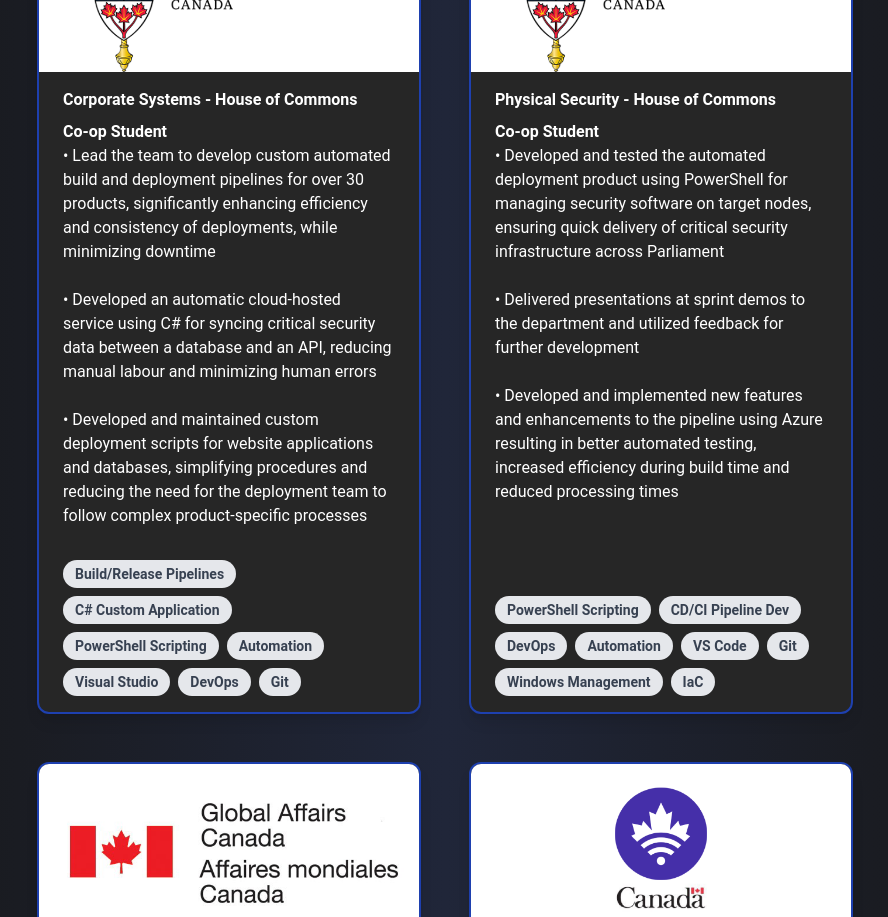
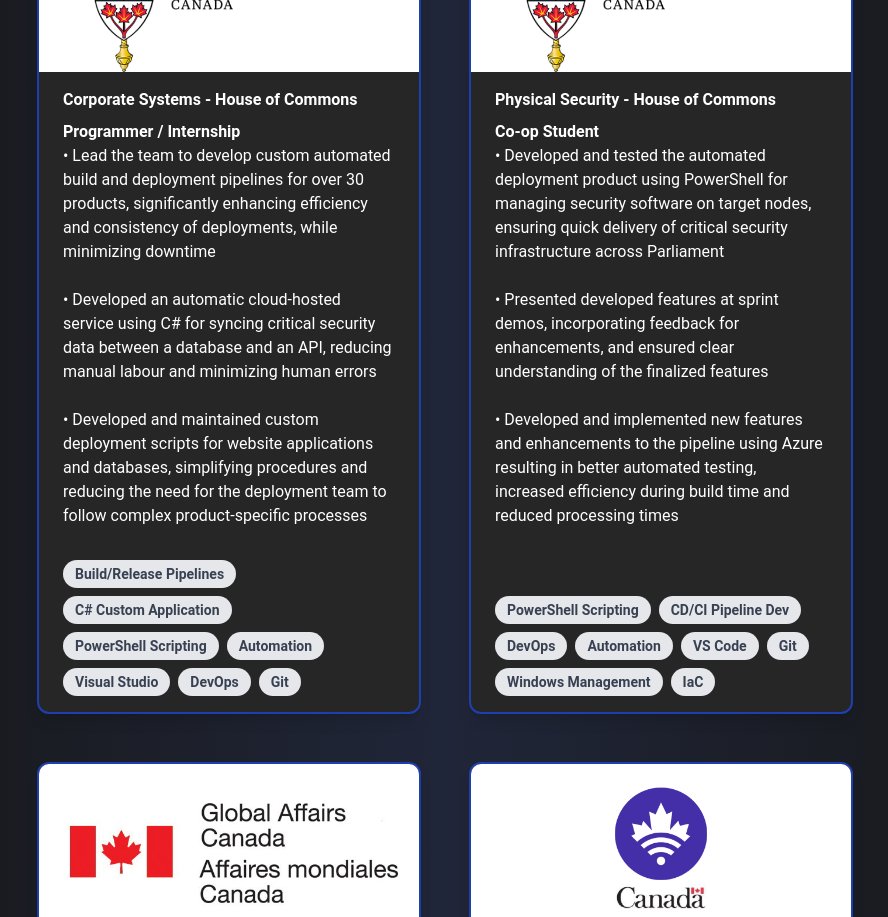
Before and after one commit to SajidI17/sajidi17.github.io, a React (Create React App) app: page / in a window 1280 px wide. Shown: the part 2200-3117 px from the top of the page, without its empty margins (195-1083 px from the left). Built offline with nearby package versions, Linux system fonts and the light colour scheme; the HTML template or start-up script is replaced by a standard one.

Commit message:
Updated work section and resume

```diff
--- a/src/components/Work.jsx
+++ b/src/components/Work.jsx
@@ -16,7 +16,7 @@
             <img className="w-full object-contain" src={HOC} alt="House of Commons Logo"></img>
             <div className="px-6 py-4 h-full">
               <div className="font-bold text-md mb-2">Corporate Systems - House of Commons</div>
-              <p className='font-bold'>Co-op Student</p>
+              <p className='font-bold'>Programmer / Internship</p>
               <p className="text-base">
               • Lead the team to develop custom automated build and deployment pipelines for over 30 products, significantly enhancing efficiency and consistency of deployments, while minimizing downtime
               <br/><br/>•	Developed an automatic cloud-hosted service using C# for syncing critical security data between a database and an API, reducing manual labour and minimizing human errors
@@ -42,7 +42,7 @@
               <p className='font-bold'>Co-op Student</p>
               <p className="text-base">
               • Developed and tested the automated deployment product using PowerShell for managing security software on target nodes, ensuring quick delivery of critical security infrastructure across Parliament
-              <br/><br/>• Delivered presentations at sprint demos to the department and utilized feedback for further development
+              <br/><br/>• Presented developed features at sprint demos, incorporating feedback for enhancements, and ensured clear understanding of the finalized features
               <br/><br/>• Developed and implemented new features and enhancements to the pipeline using Azure resulting in better automated testing, increased efficiency during build time and reduced processing times
               </p>
             </div>
```
Also changed, not shown: 1 other file (tests, documents, lock files or other folders).
